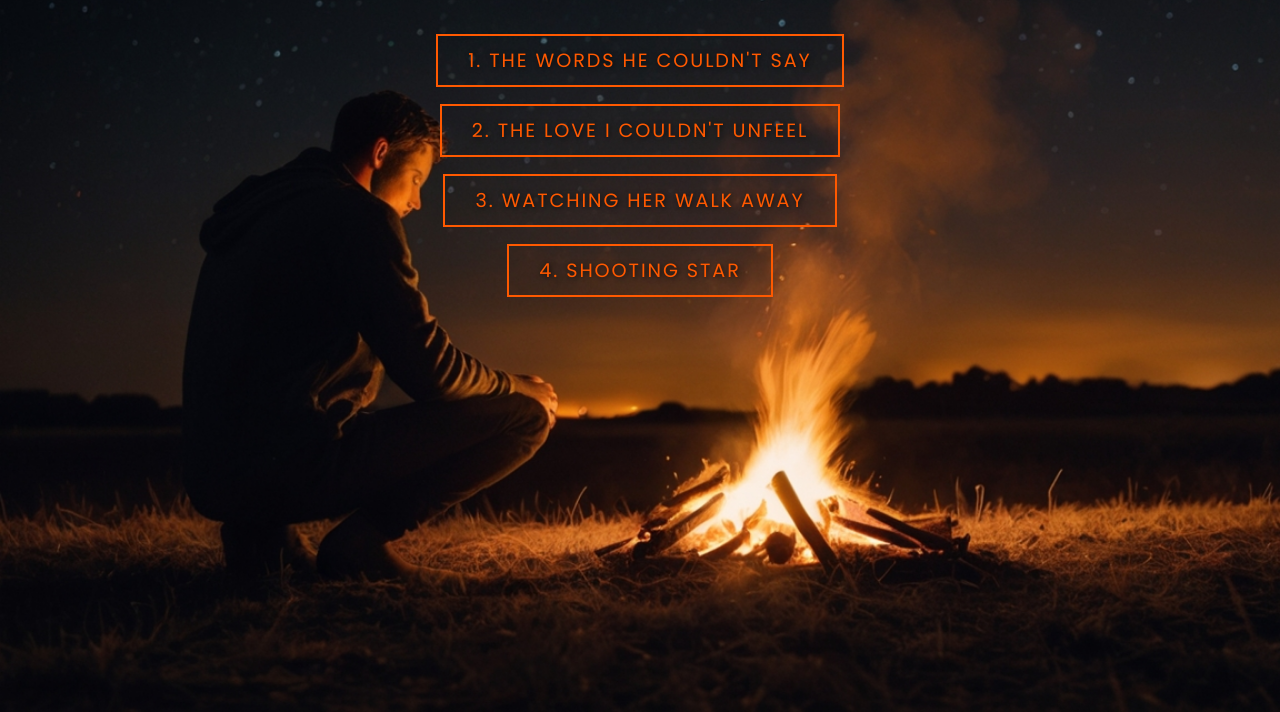
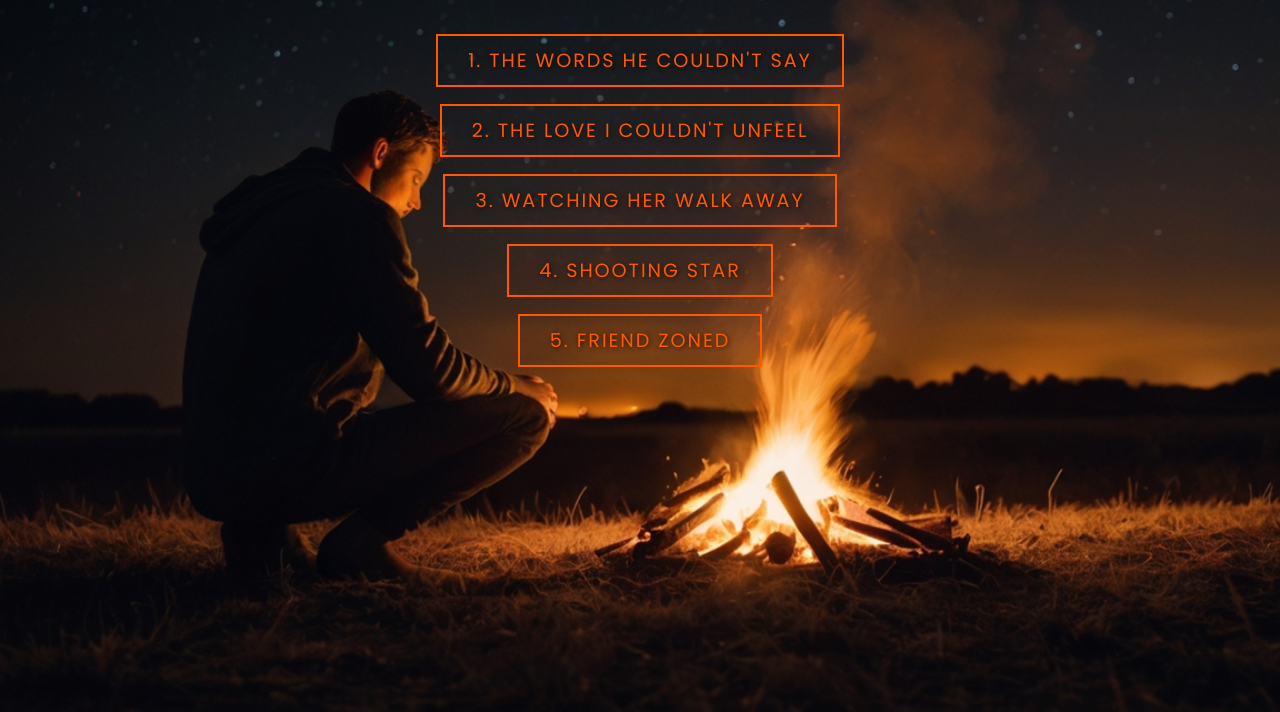
Before and after one commit to Nortcele7/Portfolio, a plain HTML site: page letting_go.html in a window 1280 px wide. Shown: the part 88-800 px from the top of the page. Drawn offline with Linux system fonts and the light colour scheme.

Commit message:
Update letting_go.html

```diff
--- a/letting_go.html
+++ b/letting_go.html
@@ -13,6 +13,7 @@
     <a href="the_love_i_couldn't_unfeel.html" id="list">2. THE LOVE I COULDN'T UNFEEL </a><br>
     <a href="watching_her_walk_away.html" id="list">3. WATCHING HER WALK AWAY </a><br>
     <a href="shooting_star.html" id="list">4. SHOOTING STAR </a><br>
+    <a href="friendzoned.html" id="list">5. FRIEND ZONED </a><br>
 
 
 
```
